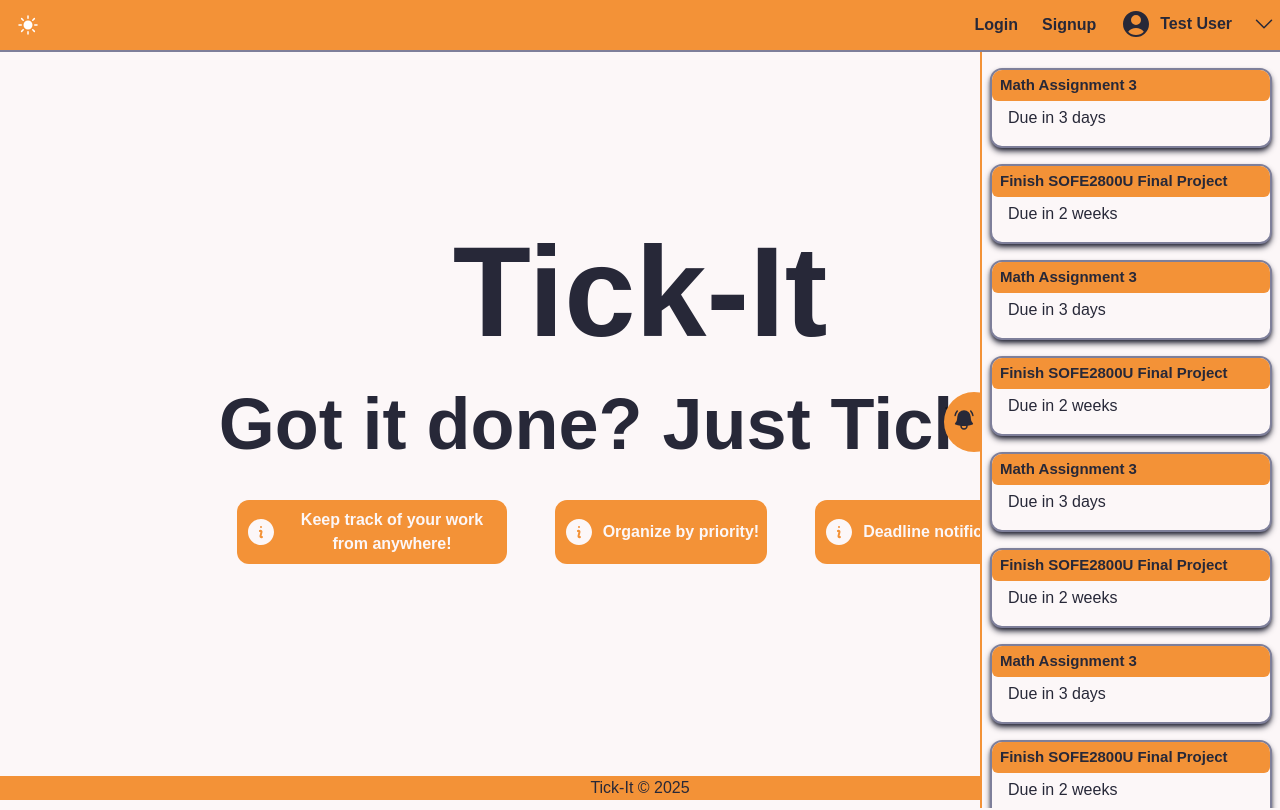
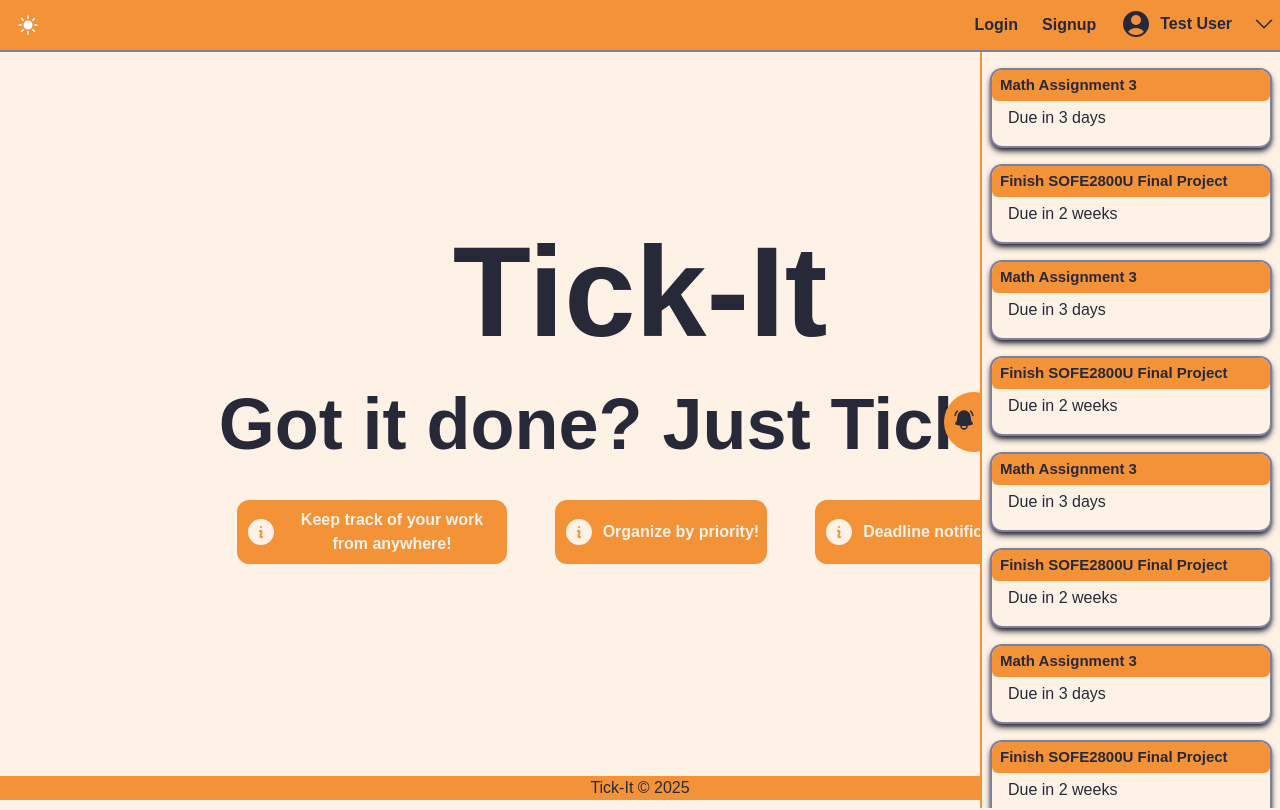
Before and after one commit to Dolus-dev/SOFE-2800U-Final-Project, a Next.js app in the folder apps/frontend/: page / in a window 1280 px wide. Shown: the top 810 px of the page. Built offline with nearby package versions, Linux system fonts and the light colour scheme; no server answers.

Commit message:
Updated primary colour for light mode

```diff
--- a/apps/frontend/app/globals.css
+++ b/apps/frontend/app/globals.css
@@ -16,7 +16,7 @@
 
 @theme {
 	/* Colours to be determined */
-	--color-lightPrimary: #fcf7f8;
+	--color-lightPrimary: #fef2e7;
 	--color-lightSecondary: #f39237;
 	--color-darkPrimary: #272838;
 	--color-darkSecondary: #bfb1c1;
```
